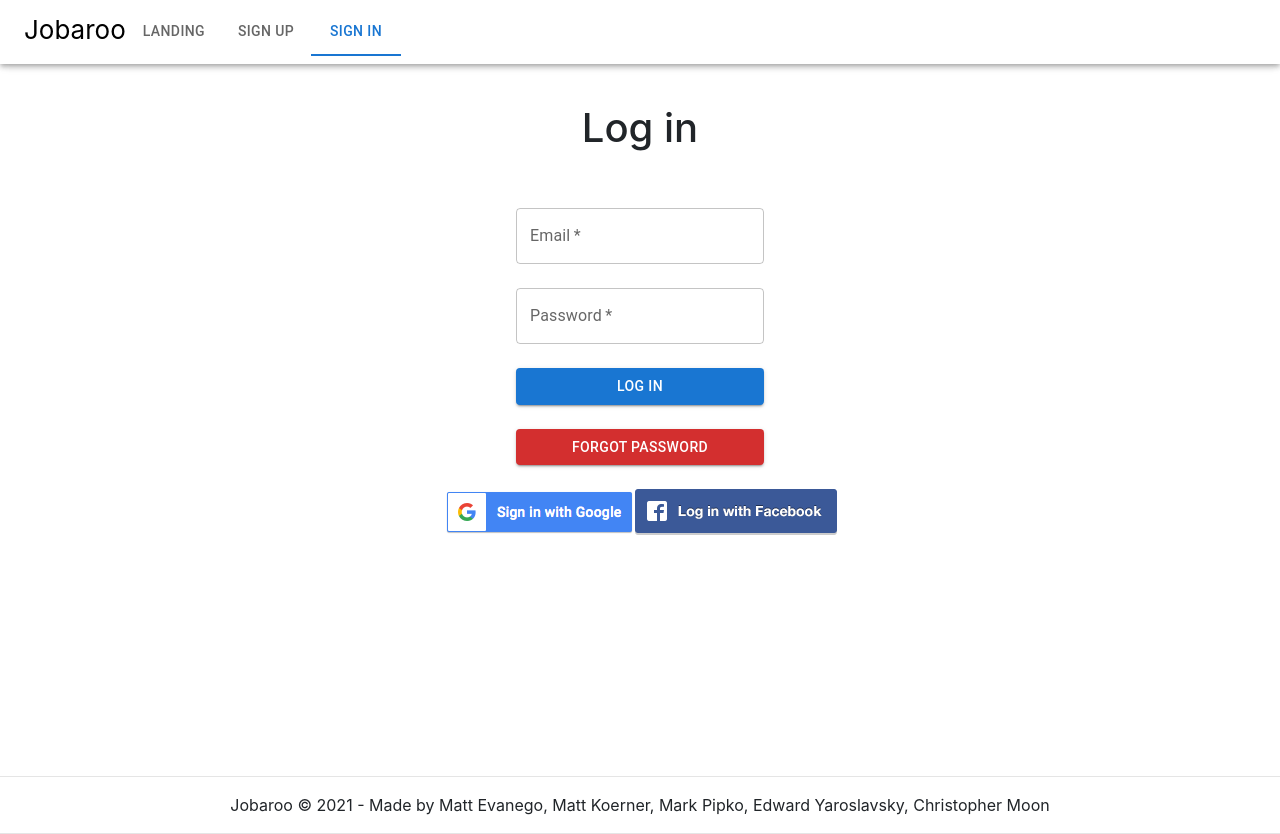
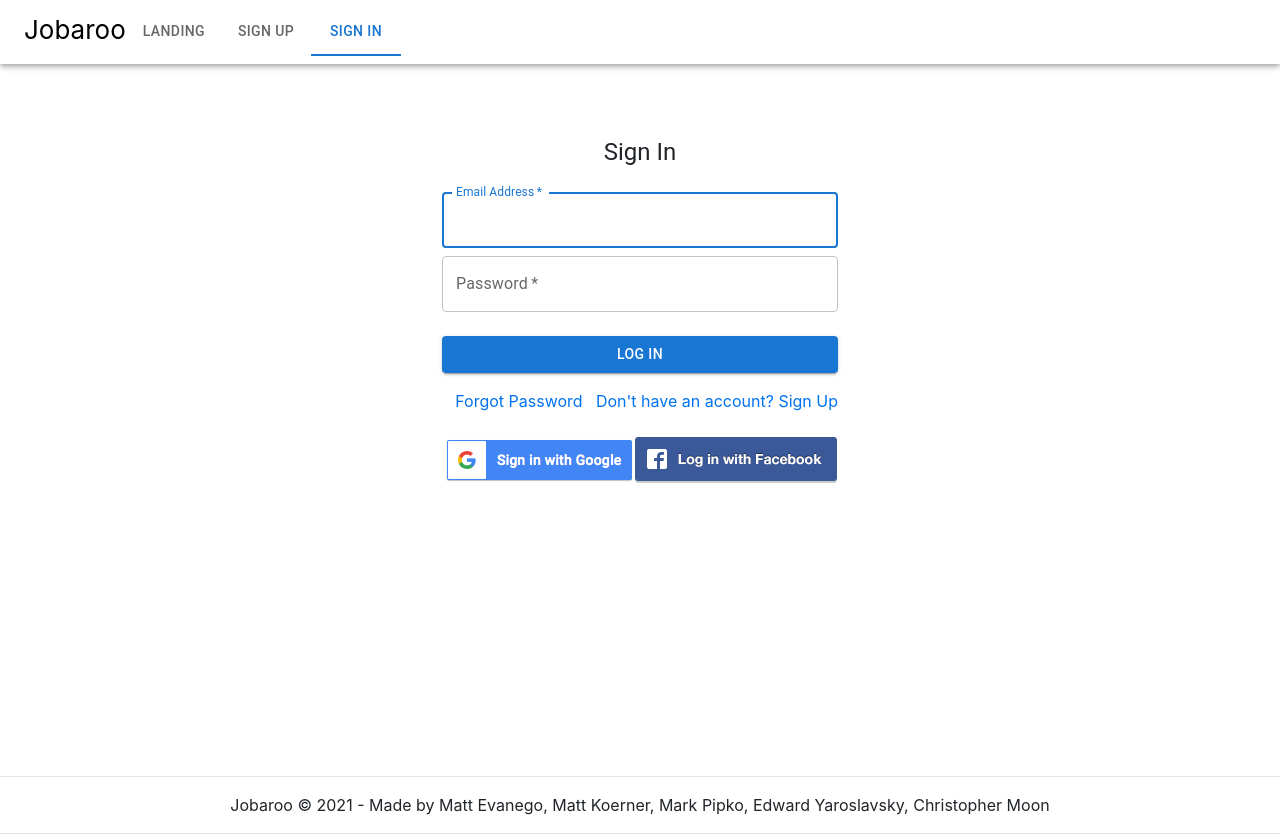
Before and after one commit to markpipko/CS-554-Final-Project, a React (Create React App) app in the folder client/: page /signin in a window 1280 px wide. Built offline with nearby package versions, Linux system fonts and the light colour scheme; no server answers.

Commit message:
Slightly changed sign in UI

```diff
--- a/client/src/App.css
+++ b/client/src/App.css
@@ -86,6 +86,10 @@ footer {
 	height: 2.5rem;
 }
 
+.signInLinks {
+	color: #0072ee;
+}
+
 #page-container {
 	position: relative;
 	min-height: 100vh;
--- a/client/src/Components/Landing.js
+++ b/client/src/Components/Landing.js
@@ -1,12 +1,18 @@
 import React from "react";
-
 import "../App.css";
 
 function Landing() {
 	return (
 		<div>
 			<h1>Welcome to Jobaroo!</h1>
-			<p>Jobaroo is a job search site where applicants can query positions and companies to find the job that is perfect for them.</p>
+			<p>
+				Jobaroo is a job search site where applicants can query positions and
+				companies to find the job that is perfect for them.
+			</p>
+			<p>
+				Click on Sign Up to get started or click on Sign In if you have already
+				registered.
+			</p>
 		</div>
 	);
 }
--- a/client/src/Components/Navigation.js
+++ b/client/src/Components/Navigation.js
@@ -5,12 +5,14 @@ import SignOutButton from "./SignOut";
 import "../App.css";
 import { AppBar, Toolbar, Grid, Tabs, Tab } from "@mui/material";
 import { checkEmployer } from "../firebase/FirebaseFunctions";
+import { useLocation } from "react-router-dom";
 const Navigation = () => {
 	const { currentUser } = useContext(AuthContext);
 	return <div>{currentUser ? <NavigationAuth /> : <NavigationNonAuth />}</div>;
 };
 
 const NavigationAuth = () => {
+	const location = useLocation();
 	const [isEmployer, setIsEmployer] = useState(false);
 	const { currentUser } = useContext(AuthContext);
 	useEffect(() => {
@@ -25,14 +27,18 @@ const NavigationAuth = () => {
 		let res = await checkEmployer(uid);
 		return res;
 	};
+
+	const [value, setValue] = useState(0);
+	useEffect(() => {
 		const paths = isEmployer
 			? ["/home", "/postjob", "/posts", "/account"]
 			: ["/home", "/jobs", "/applications", "/account"];
-	const [value, setValue] = useState(
-		paths.indexOf(window.location.pathname.toLowerCase()) >= 0
-			? paths.indexOf(window.location.pathname.toLowerCase())
+		setValue(
+			paths.indexOf(location.pathname.toLowerCase()) >= 0
+				? paths.indexOf(location.pathname.toLowerCase())
 				: 0
 		);
+	}, [location.pathname, isEmployer]);
 	return (
 		<div>
 			<AppBar
@@ -86,12 +92,16 @@ const NavigationAuth = () => {
 };
 
 const NavigationNonAuth = () => {
+	const location = useLocation();
+	const [value, setValue] = useState(0);
+	useEffect(() => {
 		const paths = ["/", "/signup", "/signin"];
-	const [value, setValue] = useState(
-		paths.indexOf(window.location.pathname.toLowerCase()) >= 0
-			? paths.indexOf(window.location.pathname.toLowerCase())
-			: 2
+		setValue(
+			paths.indexOf(location.pathname.toLowerCase()) >= 0
+				? paths.indexOf(location.pathname.toLowerCase())
+				: 0
 		);
+	}, [location.pathname]);
 	return (
 		<div>
 			<AppBar
--- a/client/src/Components/SignIn.js
+++ b/client/src/Components/SignIn.js
@@ -4,11 +4,13 @@ import { Redirect, Link } from "react-router-dom";
 import { AuthContext } from "../firebase/Auth";
 import { doSignInWithEmailAndPassword } from "../firebase/FirebaseFunctions";
 import {
-	FormControl,
-	FormGroup,
+	Container,
 	Button,
 	TextField,
 	CircularProgress,
+	Box,
+	Typography,
+	Grid,
 } from "@mui/material";
 function SignIn() {
 	const [formData, setFormData] = useState({
@@ -61,31 +63,38 @@ function SignIn() {
 		return <Redirect to="/home" />;
 	}
 	return (
-		<div>
-			<h1>Log in</h1>
+		<Container component="main" maxWidth="xs">
+			<Box
+				sx={{
+					marginTop: 4,
+					display: "flex",
+					flexDirection: "column",
+					alignItems: "center",
+				}}
+			>
+				<Typography component="h1" variant="h5">
+					Sign In
+				</Typography>
 				{loading ? <CircularProgress /> : <div></div>}
 				{loginError ? (
-				<div className="loginError">Email and/or password is incorrect</div>
+					<div className="loginError">Email and/or password is incorrect.</div>
 				) : (
 					<div></div>
 				)}
-			<br />
-			<br />
-			<FormControl>
-				<FormGroup>
+				<Box component="form" onSubmit={handleLogin} sx={{ mt: 1 }}>
 					<TextField
 						id="email"
+						margin="normal"
+						fullWidth
 						variant="outlined"
-						label="Email"
+						label="Email Address"
 						onChange={(e) => handleChange(e)}
 						name="email"
 						error={!!emailError}
 						helperText={emailErrorMessage}
 						required
+						autoFocus
 					/>
-				</FormGroup>
-				<br />
-				<FormGroup>
 					<TextField
 						id="password"
 						variant="outlined"
@@ -96,32 +105,40 @@ function SignIn() {
 						error={!!passwordError}
 						helperText={passwordErrorMessage}
 						required
+						fullWidth
 					/>
-				</FormGroup>
-				<br />
 					<Button
 						type="submit"
 						variant="contained"
-					onClick={(e) => handleLogin(e)}
+						fullWidth
 						disabled={loading}
+						sx={{ mt: 3, mb: 2 }}
 					>
 						Log in
 					</Button>
-				<br />
-				<Button
-					className="forgotPassword"
-					variant="contained"
-					color="error"
-					component={Link}
+					<Grid container>
+						<Grid item xs>
+							<Link
 								to="/forgotpassword"
+								variant="body2"
+								className="signInLinks"
 							>
 								Forgot Password
-				</Button>
+							</Link>
+						</Grid>
+						<Grid item>
+							<Link to="/signup" variant="body2" className="signInLinks">
+								Don't have an account? Sign Up
+							</Link>
+						</Grid>
 						<br />
-			</FormControl>
 						<br />
+					</Grid>
 					<SocialSignIn />
-		</div>
+				</Box>
+				<br />
+			</Box>
+		</Container>
 	);
 }
 
--- a/client/src/Components/SignUp.js
+++ b/client/src/Components/SignUp.js
@@ -20,18 +20,12 @@ function SignUp() {
 
 	const handleSignUp = async (e) => {
 		e.preventDefault();
-		// const { displayName, email, passwordOne, passwordTwo } = e.target.elements;
 		if (formData.passwordOne !== formData.passwordTwo) {
 			setPwMatch("Passwords do not match");
 			return false;
 		}
 
 		try {
-			// await doCreateUserWithEmailAndPassword(
-			// 	email.value,
-			// 	passwordOne.value,
-			// 	displayName
-			// );
 			await doCreateUserWithEmailAndPassword(
 				formData.email,
 				formData.passwordOne,
--- a/client/src/Components/SocialSignIn.js
+++ b/client/src/Components/SocialSignIn.js
@@ -1,23 +1,26 @@
-import React from 'react';
-import { doSocialSignIn } from '../firebase/FirebaseFunctions';
+import React from "react";
+import { doSocialSignIn } from "../firebase/FirebaseFunctions";
 
 const SocialSignIn = () => {
 	const socialSignOn = async (provider) => {
 		try {
 			await doSocialSignIn(provider);
 		} catch (error) {
-      alert(error);
+			console.log(error);
+			// alert(error);
 		}
 	};
 	return (
 		<div>
-      <img
-        onClick={() => socialSignOn('google')}
+			<input
+				type="image"
+				src="/imgs/btn_google_signin.png"
 				alt="google signin"
-        src="/imgs/btn_google_signin.png"
+				onClick={() => socialSignOn("google")}
 			/>
-      <img
-        onClick={() => socialSignOn('facebook')}
+			<input
+				type="image"
+				onClick={() => socialSignOn("facebook")}
 				alt="facebook signin"
 				src="/imgs/facebook_signin.png"
 			/>
```
Lines whose indentation alone changed are shown as unchanged.
